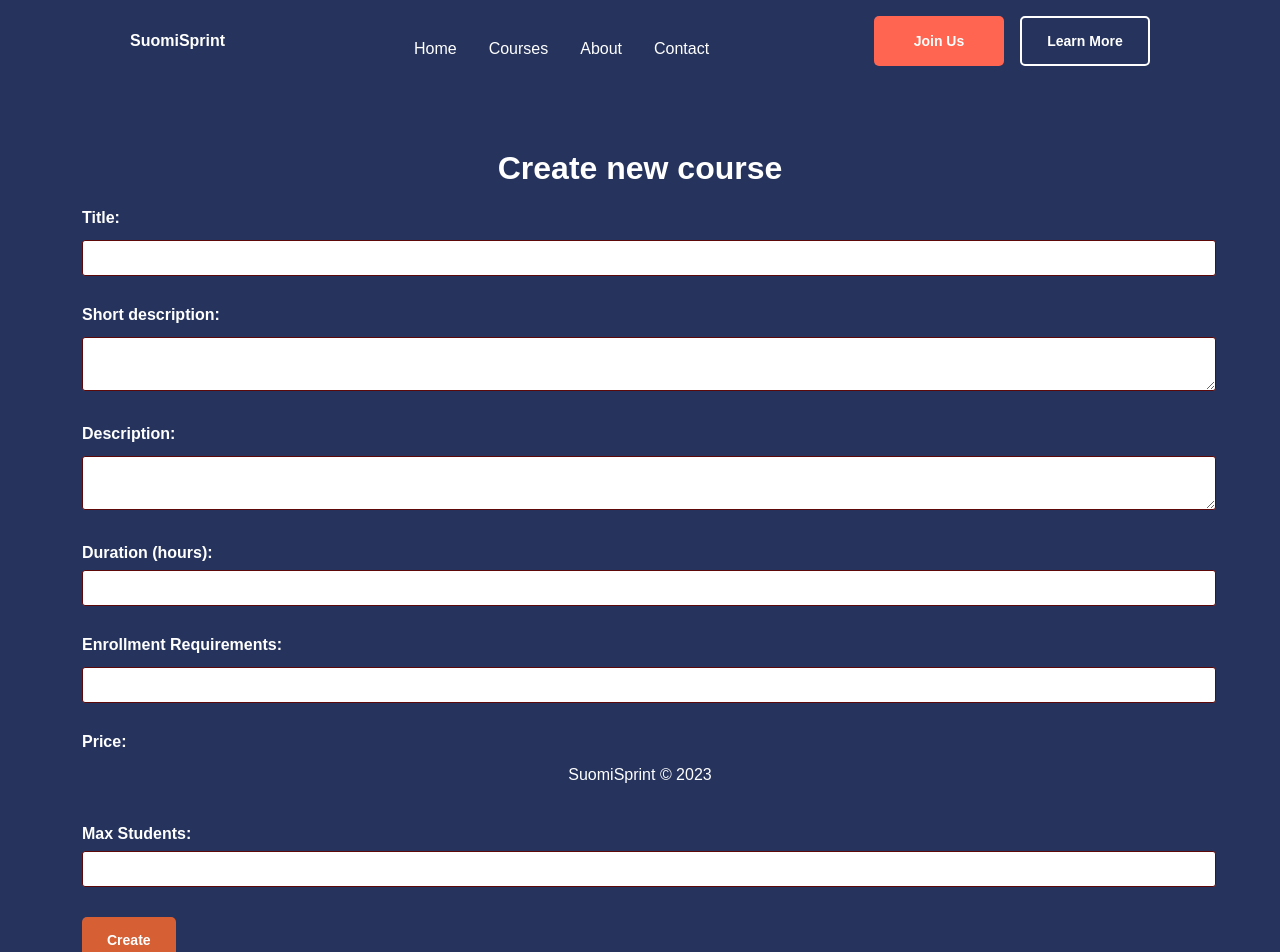
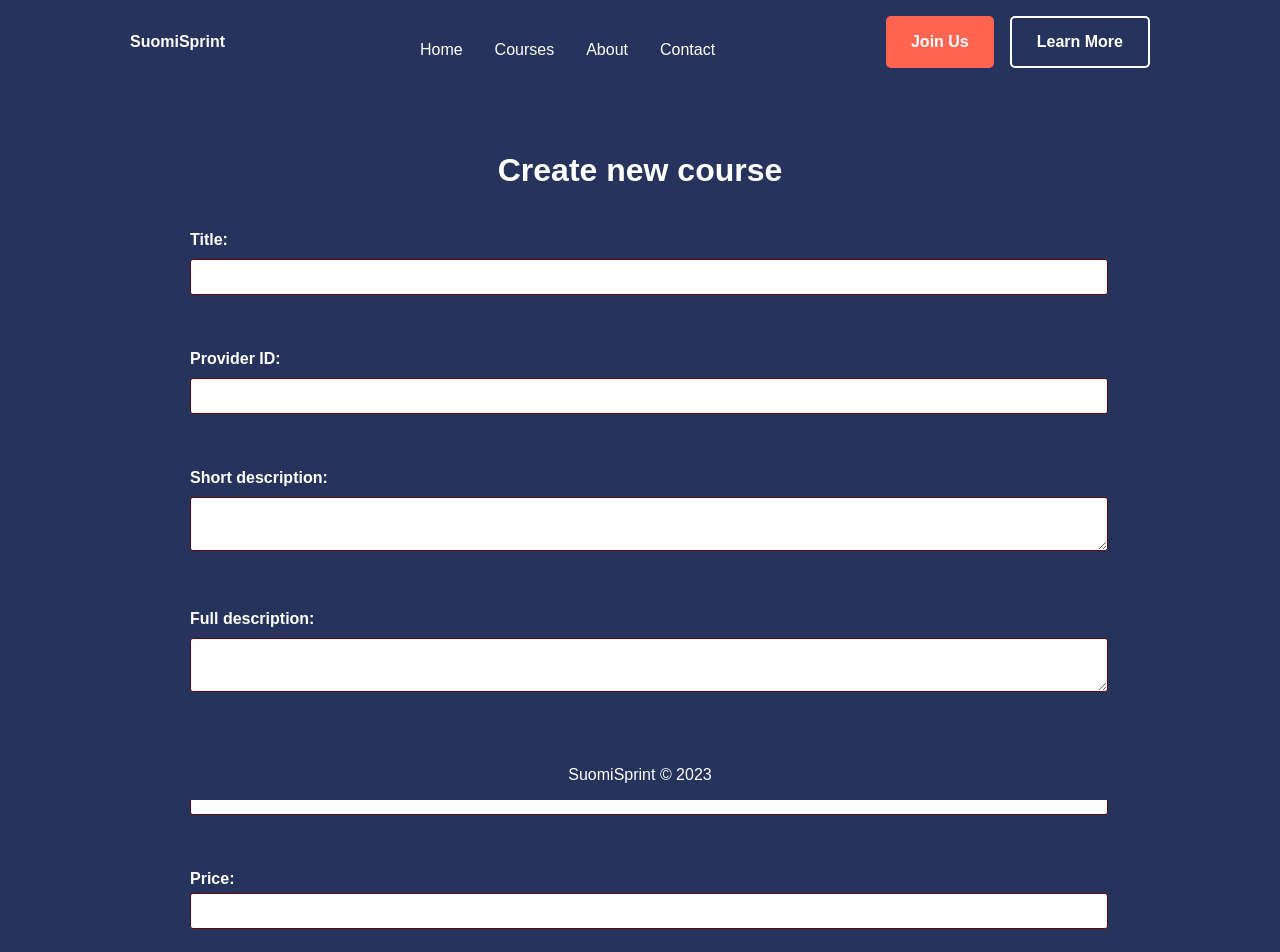
Before and after one commit to A-Yerkeshev/suomisprint, a React (Create React App) app in the folder Frontend/: page /addcourse in a window 1280 px wide. Shown: the top 952 px of the page. Built offline with nearby package versions, Linux system fonts and the light colour scheme.

Commit message:
update css and description content

```diff
--- a/Frontend/src/pages/Description.js
+++ b/Frontend/src/pages/Description.js
@@ -3,21 +3,21 @@ import "../styles/Description.css"; // Import the CSS file
 // eslint-disable-next-line
 const CourseDescription = () => {
   return (
-    <div className="container">
-      <div className="column left-column">
+    <div class="container">
+      <div class="column left-column">
         <img
-          className="womanimg"
+          class="womanimg"
           src={require("../img/a-woman-in-helsinki.png")}
           alt="a women in helsinki"
         />
       </div>
-      <div className="column right-column">
-        <h2>Finnish For Beginners</h2>
-        <h4>A1 to A2</h4>
-        <h3>$200</h3>
+      <div class="column right-column">
+        <h2 class="h2-description">Finnish For Beginners</h2>
+        <h4 class="h4-description">A1 to A2</h4>
+        <h3 class="h3-description">$200</h3>
         <h4>DESCRIPTION</h4>
         <div>
-          <p>
+          <p class="p-description">
             Enroll in our 6-month course tailored for complete beginners.
             Utilizing the popular "Suomen Mestari 1" textbook as our guide, this
             course offers weekly interactive lessons, quizzes, and a dedicated
@@ -26,7 +26,7 @@ const CourseDescription = () => {
             in everyday Finnish conversations.
           </p>
         </div>
-        <button className="add-course-button">Add to Cart</button>
+        <button class="add-course-button">Add to Cart</button>
       </div>
     </div>
   );
--- a/Frontend/src/pages/FormTable.js
+++ b/Frontend/src/pages/FormTable.js
@@ -7,8 +7,11 @@ class CourseForm extends Component {
     this.state = {
       // Define initial course field values in state
       title: "",
+      shortdescription: "",
       description: "",
-      duration: "",
+      providerid: "",
+      startdate: "",
+      enddate: "",
       enrollmentRequirements: "",
       price: "",
       maxStudents: "",
@@ -34,8 +37,8 @@ class CourseForm extends Component {
 
   render() {
     return (
-      <div className="form-table">
-        <h1>Create new course</h1>
+      <div class="form-table">
+        <h1 class="course-heading">Create new course</h1>
         <form onSubmit={this.handleSubmit}>
           <div>
             <label htmlFor="title">Title:</label>
@@ -48,8 +51,21 @@ class CourseForm extends Component {
               required
             />
           </div>
+
+          <div class="">
+            <label htmlFor="providerid">Provider ID:</label>
+            <input
+              type="text"
+              id="providerid"
+              name="providerid"
+              value={this.state.providerid}
+              onChange={this.handleInputChange}
+              required
+            />
+          </div>
+
           <div>
-            <label htmlFor="description">Short description:</label>
+            <label htmlFor="shortdescription">Short description:</label>
             <textarea
               id="shortdescription"
               name="shortdescription"
@@ -59,7 +75,7 @@ class CourseForm extends Component {
             />
           </div>
           <div>
-            <label htmlFor="description">Description:</label>
+            <label htmlFor="description">Full description:</label>
             <textarea
               id="description"
               name="description"
@@ -69,20 +85,31 @@ class CourseForm extends Component {
             />
           </div>
 
-          <div>
-            <label htmlFor="duration">Duration (hours):</label>
+          {/* <div>
+            <label htmlFor="startdate">Start date:</label>
             <input
-              type="number"
-              id="duration"
-              name="duration"
-              value={this.state.duration}
+              type="date"
+              id="startdate"
+              name="startdate"
+              value={this.state.startdate}
               onChange={this.handleInputChange}
               // required
             />
           </div>
           <div>
+            <label htmlFor="enddate">End date:</label>
+            <input
+              type="date"
+              id="enddate"
+              name="enddate"
+              value={this.state.enddate}
+              onChange={this.handleInputChange}
+              // required
+            />
+          </div> */}
+          <div>
             <label htmlFor="enrollmentRequirements">
-              Enrollment Requirements:
+              Enrollment requirements:
             </label>
             <input
               type="text"
@@ -105,7 +132,9 @@ class CourseForm extends Component {
             />
           </div>
           <div>
-            <label htmlFor="maxStudents">Max Students:</label>
+            <label class="course-label" htmlFor="maxStudents">
+              Max Students:
+            </label>
             <input
               type="number"
               id="maxStudents"
@@ -116,7 +145,9 @@ class CourseForm extends Component {
             />
           </div>
           <div>
-            <button type="submit">Create</button>
+            <button class="course-button" type="submit">
+              Create
+            </button>
           </div>
         </form>
       </div>
--- a/Frontend/src/styles/Description.css
+++ b/Frontend/src/styles/Description.css
@@ -9,14 +9,14 @@
 
   }
 
-  h2 {
+.h2-description {
     color: white;
     font-size: 30px;
     margin-bottom: 60px;
 
   }
 
-  p {
+.p-description{
     margin-bottom: 60px;
     color: white;
     font-size: 18px;
@@ -26,7 +26,7 @@
 
   }
 
-  h3 {
+.h3-description{
     font-size: 30px;
     margin-top: 30px;
     margin-bottom: 50px;
@@ -34,36 +34,35 @@
 
   }
 
-  h4{
+.h2-description{
     font-size: 20px;
     margin-top: 20px;
     margin-bottom: 10px;
     color: white;
   }
 
-button {
+.add-course-button {
   padding: 15px 25px;
-    color: white;
-    background-color: rgb(214, 95, 52);
   font-family: 'Montserrat', sans-serif;
   font-weight: 700;
   cursor: pointer;
   border: none;
   transition: background-color 0.3s ease;
   transition: transform 0.3s ease;
-    font-size:14px;
   border-radius: 5px;
+  background-color: #ff6551;
+  color: white
   }
 
-  button:hover {
+.add-course-button:hover {
     background-color: #b32d00;
+    transform: scale(1.1);
   }
 
 
 
 .container {
     display: flex;
-    justify-content: space-between; /* Creates space between columns */
   }
 
 .column {
--- a/Frontend/src/styles/FormTable.css
+++ b/Frontend/src/styles/FormTable.css
@@ -3,16 +3,16 @@ CourseForm.css
 /* Style the form container */
 
 
-/* .form-table
+.form-table
 {
     max-width: 800px;
     margin: 0 auto;
     padding: 20px;
     border: 1px solid #ccc;
     border-radius: 5px;
-} */
+}
 
-div {
+.form-table div {
     max-width: 900px;
     margin: 0 auto;
     padding: 20px;
@@ -20,7 +20,7 @@ div {
   }
 
   /* Style form labels */
-  label {
+  .course-label {
     display: block;
     margin-bottom: 8px;
   }
@@ -37,9 +37,7 @@ div {
     font-size: 16px;
   }
 
-  .button {
-    width: 130px;  /* Add this line */
-  height: 50px;  /* Add this line */
+  .course-button {
     padding: 15px 25px;
     font-family: 'Montserrat', sans-serif;
     font-weight: 700;
@@ -48,11 +46,17 @@ div {
     transition: background-color 0.3s ease;
     transition: transform 0.3s ease;
     border-radius: 5px;
+    background-color: #ff6551;
+    color: white
+  }
+
+  .course-button:hover {
+    background-color: #b32d00;
+    transform: scale(1.1);
   }
 
 
-
-  h1 {
+.course-heading {
     text-align: center;
   font-family: 'Montserrat', sans-serif;
   }
```
Lines whose indentation alone changed are shown as unchanged.
